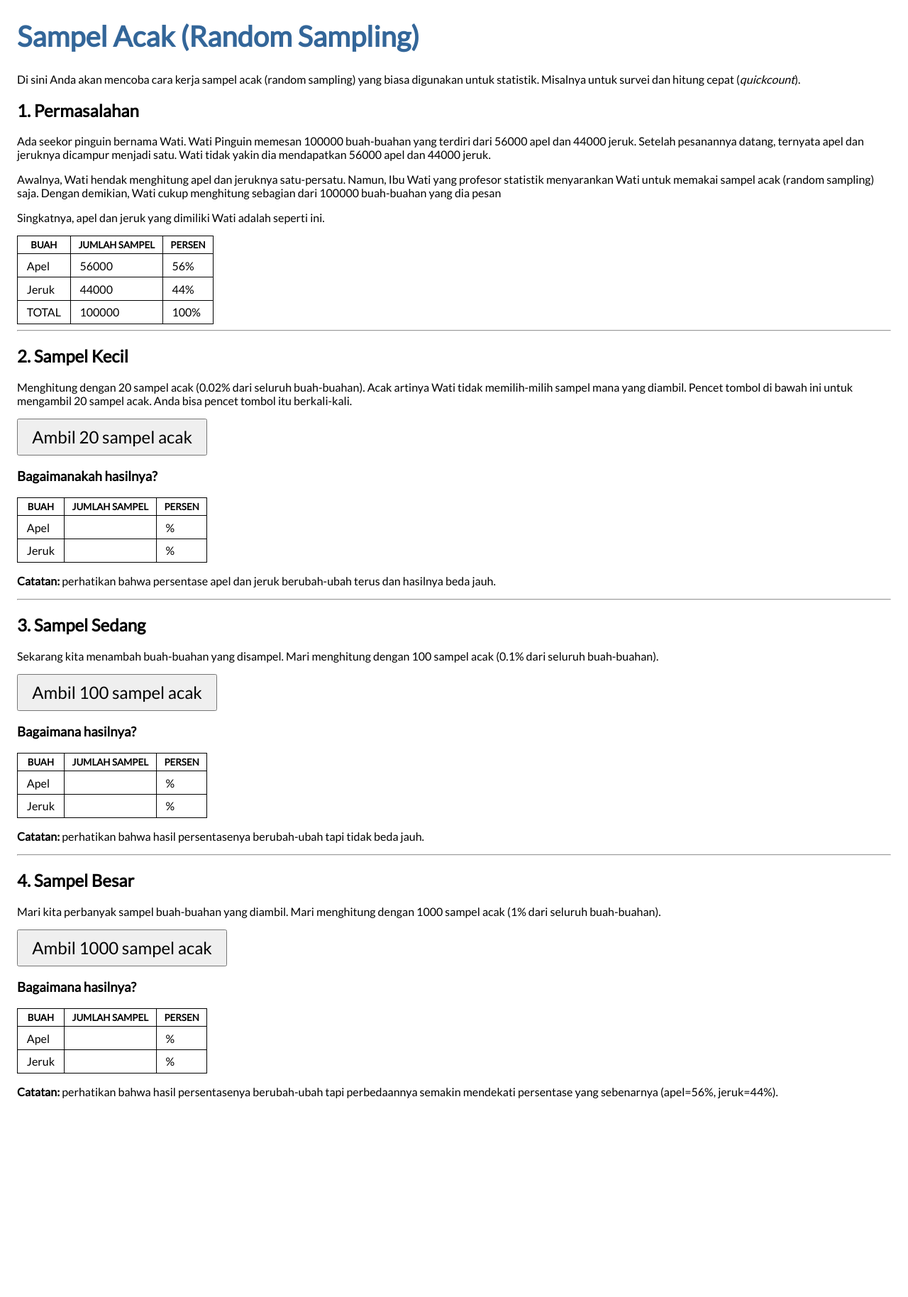
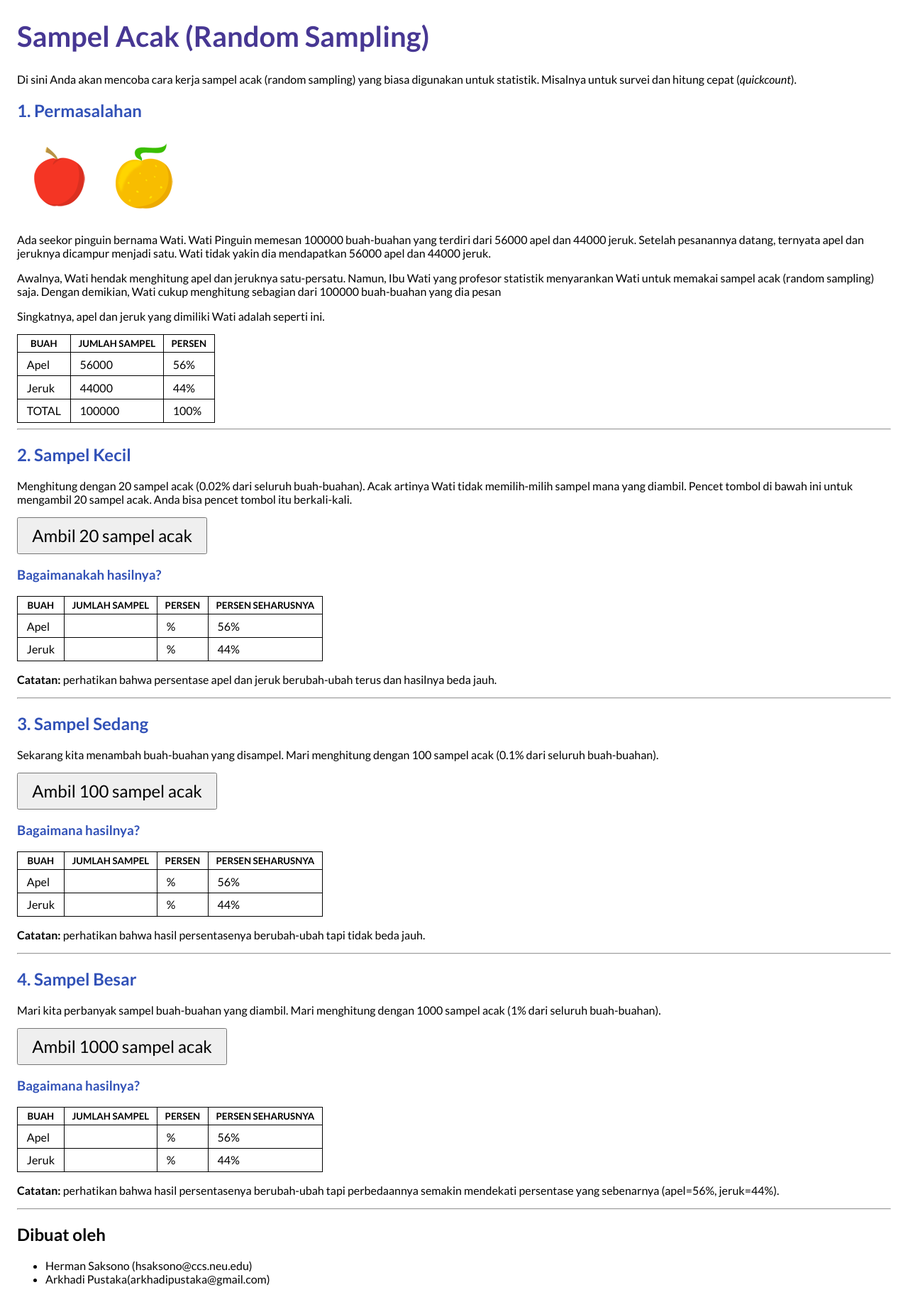
Before and after one commit to hermansaksono/random_sampling, an Angular app: page / in a window 1280 px wide. Shown: the whole page at 71% size. Before the commit the page ends 1564 px from the top, so only its background shows below. Built offline with nearby package versions, Linux system fonts and the light colour scheme.

Commit message:
Improve the visuals.

```diff
--- a/src/app/app.component.css
+++ b/src/app/app.component.css
@@ -1,5 +1,5 @@
 /* Application-wide Styles */
-@import url('https://fonts.googleapis.com/css?family=Lato');
+@import url('https://fonts.googleapis.com/css?family=Lato:400,400i,700,900');
 
 body {
     margin: 1em !important;
@@ -8,17 +8,11 @@ body {
 }
 
 h1 {
-    color: #369;
+    color: #473793;
     font-family: Lato, Arial, Helvetica, sans-serif;
     font-size: 250%;
     text-align: left;
     font-weight: bolder;
-}
-
-h2, h3 {
-    color: #444;
-    font-family: Lato, Arial, Helvetica, sans-serif;
-    font-weight: lighter;
 }
 
 p {
--- a/src/app/app.component.html
+++ b/src/app/app.component.html
@@ -1,10 +1,25 @@
 <!--The content below is only a placeholder and can be replaced.-->
+<!-- Global site tag (gtag.js) - Google Analytics -->
+<script async src="https://www.googletagmanager.com/gtag/js?id=UA-98237-2"></script>
+<script>
+  window.dataLayer = window.dataLayer || [];
+  function gtag(){dataLayer.push(arguments);}
+  gtag('js', new Date());
+
+  gtag('config', 'UA-98237-2');
+</script>
+
 <div class="wrapper">
   <h1>
     {{ title }}
   </h1>
 <app-simple-random></app-simple-random>
-
+<hr />
+<h2>Dibuat oleh</h2>
+  <ul>
+    <li>Herman Saksono (hsaksono@ccs.neu.edu)</li>
+    <li>Arkhadi Pustaka(arkhadipustaka@gmail.com)</li>
+  </ul>
 
 <router-outlet></router-outlet>
 </div>
--- a/src/app/simple-random/simple-random.component.css
+++ b/src/app/simple-random/simple-random.component.css
@@ -1,3 +1,9 @@
+h2, h3 {
+    color: #3151b7;
+    font-family: Lato, Arial, Helvetica, sans-serif;
+    font-weight: bold;
+}
+
 input[type="text"], button {
     font-family: Lato, Arial, Helvetica, sans-serif;
     font-size: 18pt;
@@ -21,4 +27,5 @@ th {
 
 td {
     padding: 0.4em 0.8em;
+    vertical-align: middle;
 }
--- a/src/app/simple-random/simple-random.component.html
+++ b/src/app/simple-random/simple-random.component.html
@@ -4,6 +4,8 @@
   Misalnya untuk survei dan hitung cepat (<i>quickcount</i>).
 </p>
 <h2>1. Permasalahan</h2>
+<img src="assets/apple.png" />
+<img src="assets/orange.png" />
 <p>
   Ada seekor pinguin bernama Wati. Wati Pinguin memesan {{ populationSize }} buah-buahan yang terdiri dari
   {{ applePopulation }} apel dan {{ orangePopulation }} jeruk. Setelah pesanannya datang, ternyata apel dan jeruknya
@@ -54,16 +56,19 @@
     <th>Buah</th>
     <th>Jumlah sampel</th>
     <th>Persen</th>
+    <th>Persen seharusnya</th>
   </tr>
   <tr>
     <td>Apel</td>
     <td>{{ proportionFrom20Samples[0] }}</td>
     <td>{{ percentFrom20Samples[0] }}%</td>
+    <td>{{ applePercent }}%</td>
   </tr>
   <tr>
     <td>Jeruk</td>
     <td>{{ proportionFrom20Samples[1] }}</td>
     <td>{{ percentFrom20Samples[1] }}%</td>
+    <td>{{ orangePercent }}%</td>
   </tr>
 </table>
 <p><b>Catatan:</b> perhatikan bahwa persentase apel dan jeruk berubah-ubah terus dan hasilnya beda jauh.</p>
@@ -81,16 +86,19 @@
     <th>Buah</th>
     <th>Jumlah sampel</th>
     <th>Persen</th>
+    <th>Persen seharusnya</th>
   </tr>
   <tr>
     <td>Apel</td>
     <td>{{ proportionFrom100Samples[0] }}</td>
     <td>{{ percentFrom100Samples[0] }}%</td>
+    <td>{{ applePercent }}%</td>
   </tr>
   <tr>
     <td>Jeruk</td>
     <td>{{ proportionFrom100Samples[1] }}</td>
     <td>{{ percentFrom100Samples[1] }}%</td>
+    <td>{{ orangePercent }}%</td>
   </tr>
 </table>
 <p><b>Catatan:</b> perhatikan bahwa hasil persentasenya berubah-ubah tapi tidak beda jauh.</p>
@@ -108,16 +116,19 @@
     <th>Buah</th>
     <th>Jumlah sampel</th>
     <th>Persen</th>
+    <th>Persen seharusnya</th>
   </tr>
   <tr>
     <td>Apel</td>
     <td>{{ proportionFrom1000Samples[0] }}</td>
     <td>{{ percentFrom1000Samples[0] }}%</td>
+    <td>{{ applePercent }}%</td>
   </tr>
   <tr>
     <td>Jeruk</td>
     <td>{{ proportionFrom1000Samples[1] }}</td>
     <td>{{ percentFrom1000Samples[1] }}%</td>
+    <td>{{ orangePercent }}%</td>
   </tr>
 </table>
 <p>
```
Also changed, not shown: src/assets/apple.png (added), src/assets/orange.png (added).
